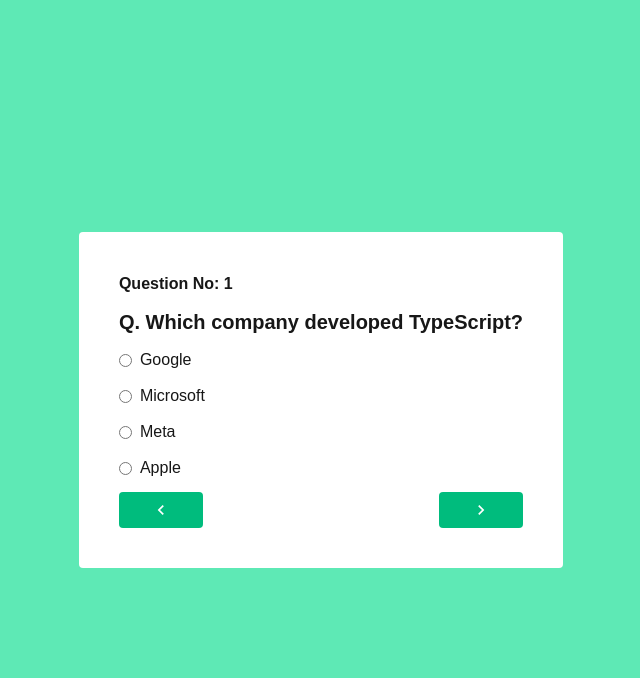
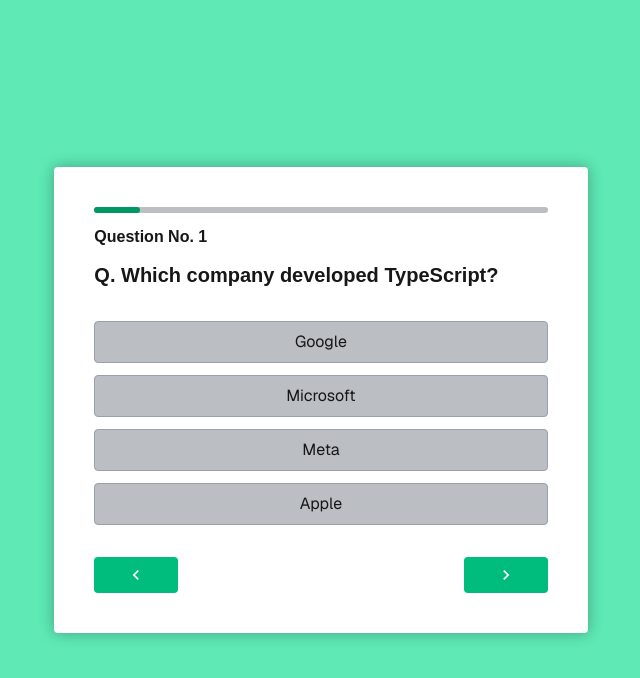
Before and after one commit to kanishk2566/Quiz-App, a Next.js app: page /quiz in a window 1280 px wide. Shown: the top 678 px of the page, without its empty margins (319-959 px from the left). Built offline with nearby package versions, Linux system fonts and the light colour scheme.

Commit message:
Improved UI, added Progress Bar.

```diff
--- a/src/app/page.tsx
+++ b/src/app/page.tsx
@@ -3,7 +3,7 @@
 export default function Home() {
   return (
     <div className="flex flex-col justify-center items-center bg-emerald-300 h-screen">
-      <div className="bg-white sm:h-10/12 lg:h-6/12 xl:h-5/12 sm:w-10/12 lg:w-6/12 xl:w-5/12 flex justify-center flex-col items-center gap-4 rounded">
+      <div className="bg-white sm:h-10/12 lg:h-6/12 xl:h-6/12 sm:w-10/12 lg:w-6/12 xl:w-5/12 flex justify-center flex-col items-center gap-4 rounded">
         <div className="text-[1.5rem] font-bold text-emerald-500">
         Welcome To the Quiz
       </div>
--- a/src/components/OptionButtons.tsx
+++ b/src/components/OptionButtons.tsx
@@ -1,4 +1,4 @@
-import React from 'react'
+import React, { useState } from 'react'
 import { Question } from '@/types/question';
 
 interface OptionButtonsProps {
@@ -6,19 +6,20 @@
   selectedOption(option: number): void;
 }
 const OptionButtons = ({currentQuestion, selectedOption}: OptionButtonsProps) => {
+  const [select, setSelect] = useState<number>();
 
   const optionsList = currentQuestion?.options;
   console.log(optionsList);
 
   return (
-    <div className='flex flex-col gap-3'>
+    <div className='flex flex-col gap-3 my-5'>
       {optionsList?.map((item, index) => (
-        <div key={index}>
-          <label className='flex gap-2 justify-start items-center hover:cursor-pointer'>
-            <input
-            onChange={() => selectedOption(index)}
-            type='radio'
-            name='option' />
+        <div
+        onClick={() => {selectedOption(index); setSelect(index); console.log(item)}}
+        className={`px-5 py-2 items-center justify-center font-sans hover:cursor-pointer rounded transition-all duration-200 ${select === index ? "bg-emerald-500 hover:bg-emerald-500 border border-emerald-700 text-white" : "bg-gray-800/30 hover:bg-gray-500/30 border border-gray-400"}`}
+        key={index}>
+          <label
+          className={`flex gap-2 justify-center hover:cursor-pointer`}>
             {item}
           </label>
         </div>
--- a/src/components/QuizCard.tsx
+++ b/src/components/QuizCard.tsx
@@ -5,6 +5,7 @@
 import ScoreCard from './ScoreCard';
 import { MdNavigateNext } from "react-icons/md";
 import { MdNavigateBefore } from "react-icons/md";
+import { calculateCorrect } from '@/utils/score';
 const QuizCard = () => {
   const [questionId, setQuestionId] = useState(1);
   const [selectedOption, setSelectedOption] = useState<number | null>(null);
@@ -21,6 +22,7 @@
   function scoring(): number {
     if(selectedOption === currentQuestion?.correctAnswer){
       setScore(score + 1);
+      calculateCorrect(score);
     }
     return score;
   }
@@ -28,6 +30,7 @@
   const handleNext = () => {
     setQuestionId(questionId + 1);
     scoring();
+    setSelectedOption(null);
   }
 
   const handlePrevious = () => {
@@ -38,22 +41,31 @@
   console.log(score);
   return (
     <div className="flex flex-col justify-center items-center bg-emerald-300 h-screen">
-       <div className="bg-white flex justify-center flex-col items-center sm:max-h-10/12 lg:max-h-6/12 xl:max-h-6/12 sm:max-w-10/12 lg:max-w-6/12 xl:max-w-5/12 gap-6 py-10 px-10 rounded w-fit">
+
+       <div className="bg-white flex justify-center flex-col items-center mx-2 shadow-[0_0_15px_rgba(0,0,0,0.3)] lg:mx-0 sm:max-h-10/12 lg:max-h-6/12 xl:max-h-6/12 sm:max-w-10/12 lg:max-w-6/12 xl:w-5/12 gap-6 py-5 lg:py-10 px-10 rounded min-h-fit">
+
         {questionId > 10 ? (
         <ScoreCard score={score} />
       ) :
-      <div className='flex flex-col gap-3 w-full'>
-        <div className='font-semibold'>Question No: {questionId}</div>
+      <div className='flex flex-col justify-center gap-3 w-full'>
+        <div className='w-full h-1.5 bg-gray-800/30 rounded'>
+        <div
+        style={{width: `${questionId * 10}%`}}
+        className={`h-1.5 bg-emerald-600 transition-all rounded`}>
+
+        </div>
+      </div>
+        <div className='font-semibold'>Question No. {questionId}</div>
       <div className='text-xl font-bold'>
        Q. {currentQuestion?.question}
       </div>
       <OptionButtons currentQuestion={currentQuestion} selectedOption={handleSelect} />
       <div className='flex justify-between w-full'>
-        <button onClick={handlePrevious} className='bg-emerald-500 py-2 px-8 rounded text-xl text-white flex items-center justify-center cursor-pointer'>
+        <button onClick={handlePrevious} className='bg-emerald-500 py-2 px-8 rounded text-xl text-white flex items-center justify-center cursor-pointer hover:ring hover:ring-inset ring-emerald-700'>
           {previousBtn}
         </button>
           <button
-          className='bg-emerald-500 py-2 px-8 rounded text-xl text-white flex items-center justify-center cursor-pointer'
+          className='bg-emerald-500 py-2 px-8 rounded text-xl text-white flex items-center justify-center cursor-pointer hover:ring hover:ring-inset ring-emerald-700'
           disabled={selectedOption === null}
           onClick={handleNext}> {questionId === 10 ? "Submit" : ""} {nextBtn}</button>
       </div>
--- a/src/components/ScoreCard.tsx
+++ b/src/components/ScoreCard.tsx
@@ -6,7 +6,7 @@
 }
 const ScoreCard = ({score}: Score) => {
   return (
-    <div>
+    <div className=''>
       <div>Your Quiz is Completed.</div>
       <div>Your Score:</div>
       <div>{score}/10</div>
--- a/src/utils/score.ts
+++ b/src/utils/score.ts
@@ -1,3 +1,3 @@
 export function calculateCorrect(correct: number): number {
-  return correct;
+  return correct + 1;
 }
```
